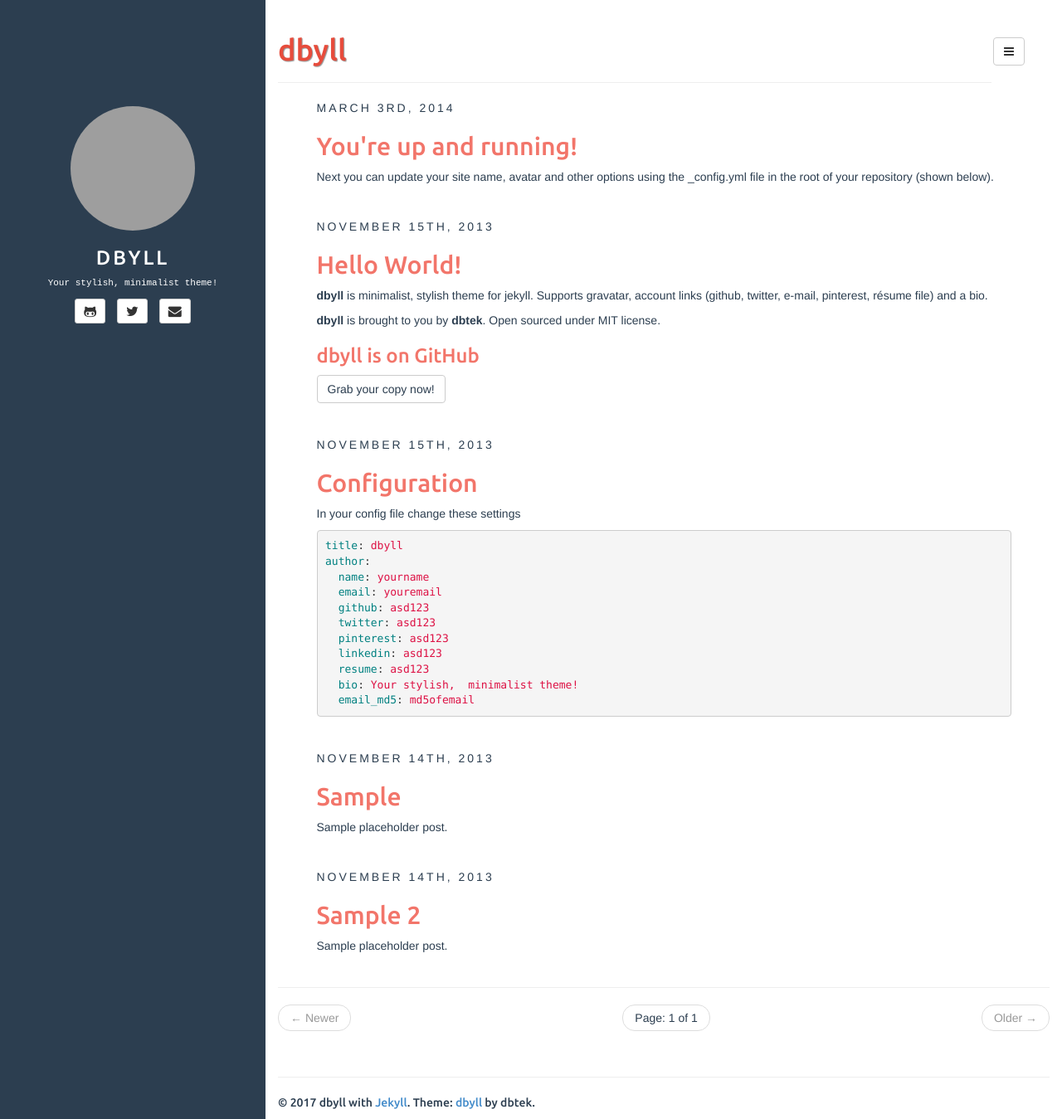
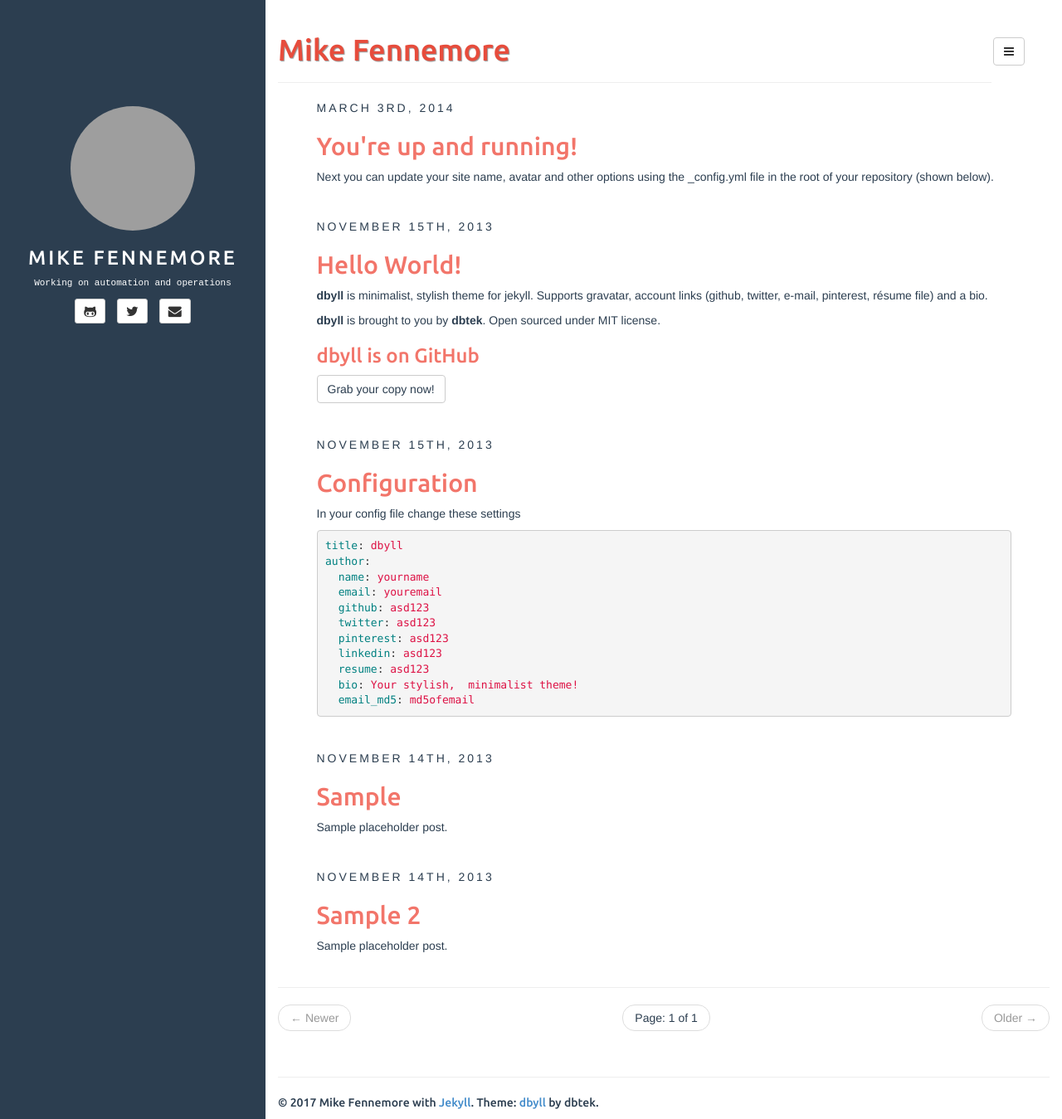
Before and after one commit to mikef-nl/mikef-nl.github.io, a Jekyll site: the page built from index.html, in a window 1280 px wide and 1349 px high. Shown: the whole window at 83% size. Built offline with Jekyll 4.4.1, drawn with Linux system fonts in a browser that asks for light colours; the list of posts is cut into pages by our own code; grey boxes are pictures that could not be loaded.

Commit message:
Update config

```diff
--- a/_config.yml
+++ b/_config.yml
@@ -7,24 +7,24 @@
 markdown: kramdown
 disqus: dbyll
 google_analytics: dbyll
-title: dbyll
+title: Mike Fennemore
 
 defaults:
   -
     scope:
       path: "" # empty string for all files
     values:
-      title: dbyll
+      title: Mike Fennemore
 
 description: Stylish Jekyll Theme
 author:
-  name: dbyll
-  email: dbyll@ismaildemirbilek.com
-  github: dbtek
-  twitter: dbtek
+  name: Mike Fennemore
+  email: mike.fennemore@sentia.com
+  github: mikef-nl
+  twitter: mikef.nl
   pinterest: asd123
   linkedin: asd123
-  bio: Your stylish, minimalist theme!
+  bio: Working on automation and operations
   email_md5: 726351295ec82e145928582f595aa3aa
 
 rss_path: feed.xml
```
